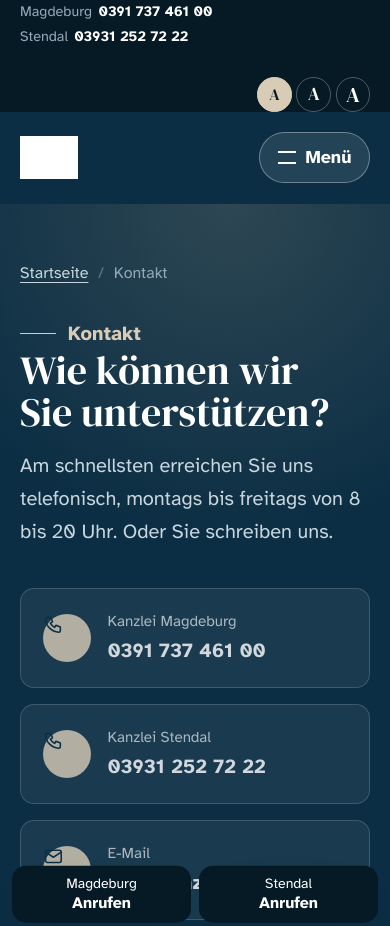
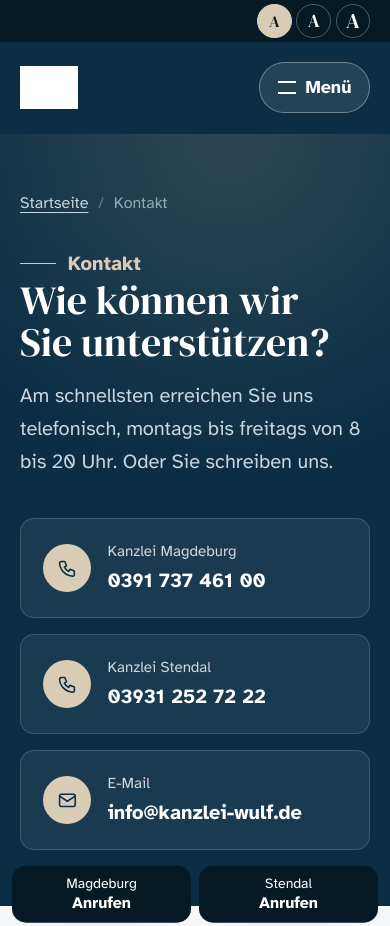
Before and after one commit to shahzadishq/wulf, a plain HTML site: page kontakt.html in a window 390 px wide. Shown: the top 926 px of the page. Drawn offline with Linux system fonts and the light colour scheme; grey boxes are pictures that could not be loaded; a web font is replaced by a local one.

Commit message:
Mobile: Kontakt-Icons, kompakte Kopfleiste
Co-Authored-By: Claude Opus 5.5 <noreply@anthropic.com>
Claude-Session: https://claude.ai/code/session_01KSanhcxHWCRqa4CWkiEZtE

```diff
--- a/css/styles.css
+++ b/css/styles.css
@@ -406,7 +406,7 @@ a:hover { color: var(--wine); }
 .quick a:hover { background: #fff; color: var(--navy); transform: translateY(-3px); }
 .quick__ico { width: 3rem; height: 3rem; border-radius: 50%; background: var(--taupe-light); color: var(--navy); display: grid; place-items: center; flex: none; }
 .quick__ico svg { width: 1.3rem; height: 1.3rem; }
-.quick span { display: block; font-size: .95rem; opacity: .8; }
+.quick span span { display: block; font-size: .95rem; opacity: .8; }
 .quick strong { font-size: 1.25rem; overflow-wrap: anywhere; }
 
 .contact { display: grid; grid-template-columns: .9fr 1.1fr; gap: clamp(2rem, 6vw, 5rem); align-items: start; }
@@ -529,10 +529,13 @@ a:hover { color: var(--wine); }
 }
 @media (max-width: 600px) {
   body { font-size: 1.125rem; }
-  .topbar__phones { gap: .1rem 1.25rem; flex-wrap: wrap; font-size: .9rem; }
+  .topbar__phones { display: none; }
+  .topbar__inner { min-height: 2.6rem; }
   .textsize span { display: none; }
   .brand__logo { height: 2.7rem; }
   .is-solid .brand__logo { height: 2.5rem; }
+  .brand__fallback { font-size: 1.05rem; padding: .3rem .6rem; }
+  .header__inner { gap: 1rem; }
   .hero__actions .btn { width: 100%; }
   .stat { padding: 1.4rem 1.1rem; }
   .team { grid-template-columns: 1fr; }
--- a/js/main.js
+++ b/js/main.js
@@ -21,7 +21,7 @@
   function onScroll() {
     var y = window.scrollY;
     if (header) header.classList.toggle('is-solid', y > 60);
-    if (fab) fab.classList.toggle('is-shown', y > 500);
+    if (fab) fab.classList.toggle('is-shown', y > 250);
     if (heroImg && !reduce && y < 1000) heroImg.style.transform = 'translate3d(0,' + (y * 0.12).toFixed(1) + 'px,0)';
     ticking = false;
   }
```
